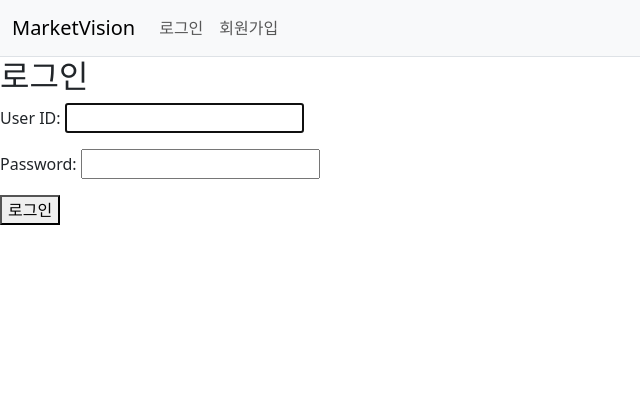
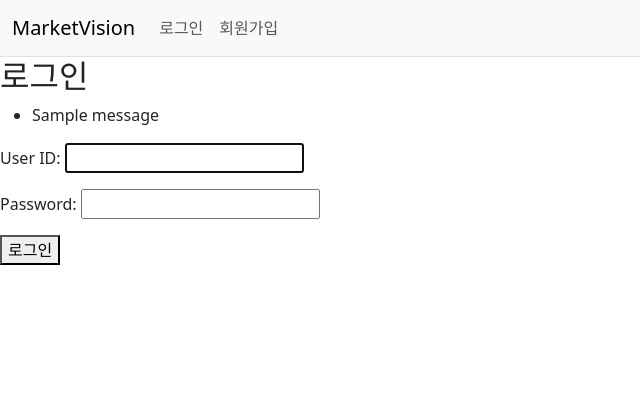
Before and after one commit to kevin111234/finence_service, a Django app: page /user/login/ in a window 1280 px wide. Shown: the top 420 px of the page, without its empty margins (0-640 px from the left). Run offline with Django 5.2, Linux system fonts and the light colour scheme; tables that the repository leaves empty hold one stand-in row (values such as "Sample post"); one stand-in notice (Sample message) is shown.

Commit message:
비밀번호나 유저ID가 틀렸을 때의 경우 추가

```diff
--- a/user/templates/user/login.html
+++ b/user/templates/user/login.html
@@ -5,6 +5,13 @@
 {% block content %}
 <body>
     <h2>로그인</h2>
+    {% if messages %}
+        <ul>
+            {% for message in messages %}
+                <li>{{ message }}</li>
+            {% endfor %}
+        </ul>
+    {% endif %}
     <form method="post">
         {% csrf_token %}
         {{ form.as_p }}
--- a/user/views.py
+++ b/user/views.py
@@ -26,6 +26,8 @@ def login(request):
                 return redirect('user:profile')
             else:
                 form.add_error(None, "Invalid username or password")
+        else:
+            form.add_error(None, "Invalid username or password")
     else:
         form = CustomAuthenticationForm()
     return render(request, 'user/login.html', {'form': form})
```
